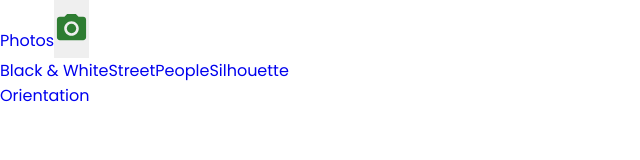
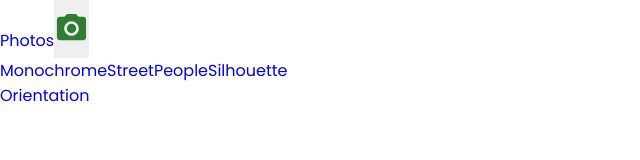
Before and after one commit to abcdeepakr/portfolio, a Next.js app: page /photos/PhotoFilters in a window 1280 px wide. Shown: the top 160 px of the page, without its empty margins (0-640 px from the left). Built offline with nearby package versions, Linux system fonts and the light colour scheme.

Commit message:
added all filter

```diff
--- a/pages/photos/PhotoFilters.jsx
+++ b/pages/photos/PhotoFilters.jsx
@@ -20,7 +20,7 @@ const sortImages =(event) =>{
         style={{ maxHeight: '400px' }}
         navbarScroll
       >
-        <Nav.Link href="#monochrome" title="monochrome" onClick={(e) => sortImages(e)}>Black & White</Nav.Link>
+        <Nav.Link href="#monochrome" title="monochrome" onClick={(e) => sortImages(e)}>Monochrome</Nav.Link>
         <Nav.Link href="#street" title="street" onClick={(e) => sortImages(e)}>Street</Nav.Link>
         <Nav.Link href="#people" title="people" onClick={(e) => sortImages(e)}>People</Nav.Link>
         <Nav.Link href="#silhouette" title="silhouette" onClick={(e) => sortImages(e)}>Silhouette</Nav.Link>
```
